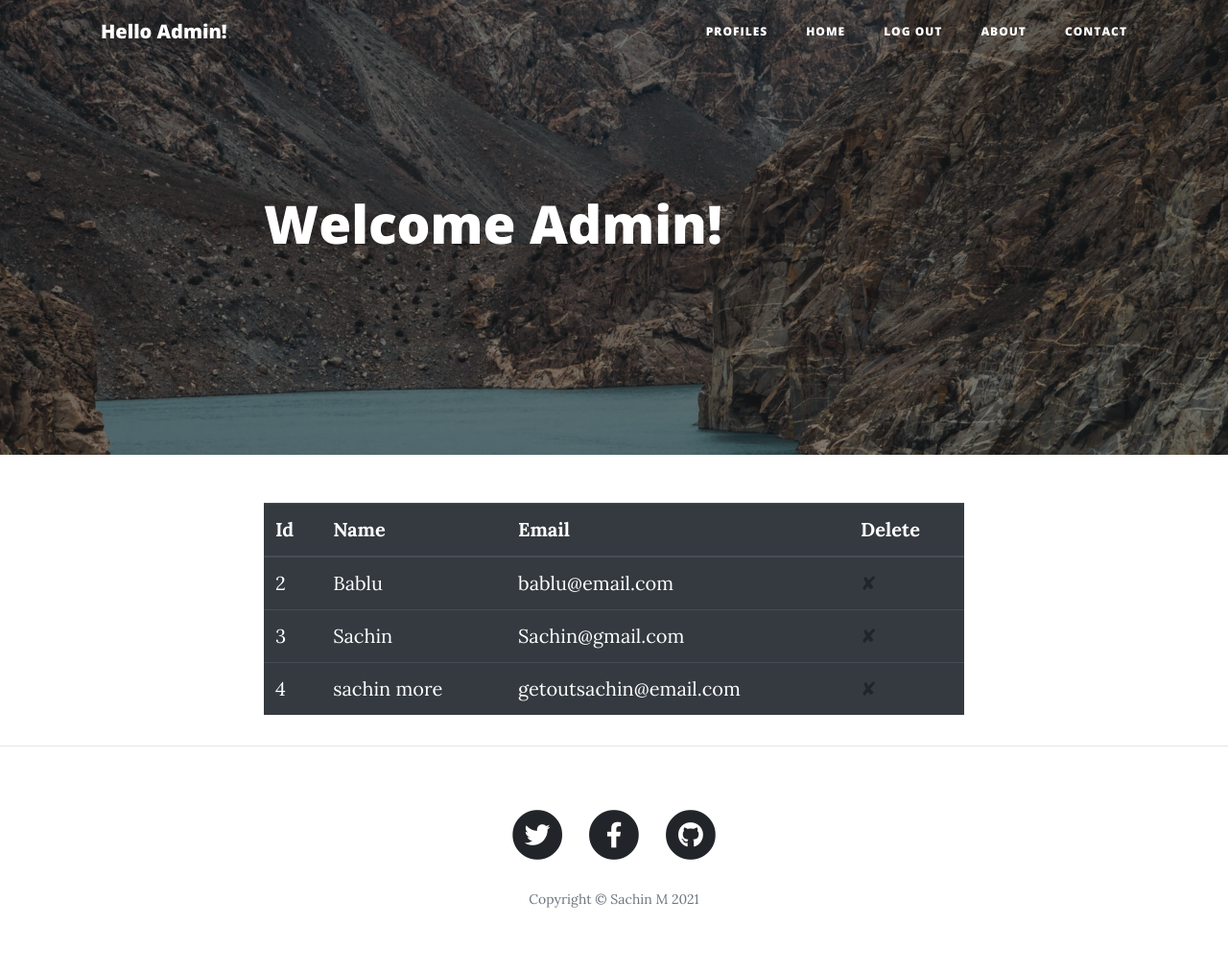
After one commit to sachinmoze/sachin-blog, a Flask app: page /user-profiles in a window 1280 px wide. The commit adds this page. Shown: the whole page at 96% size. Run offline with Flask 2, Linux system fonts and the light colour scheme; a user stored in the database is signed in; data comes from the database, SQL or seed files in the repository; both versions use the stored data as it was after the commit; some libraries are stand-ins or nearby versions.

Commit message:
Added custom pages for users, admin, to delete user route.

```diff
--- a/forms.py
+++ b/forms.py
@@ -12,13 +12,13 @@ class CreatePostForm(FlaskForm):
     submit = SubmitField("Submit Post")
 
 class RegisterForm(FlaskForm):
+    name = StringField(label='Name', validators=[DataRequired()])
     email = StringField(label='Email',validators=[DataRequired(),
         validators.Length(min=8, message=(u'Little short for an email address?')),
         validators.Email(message=(u'Invalid email address.'))
     ])
     password = PasswordField(label='Password',validators=[DataRequired(),
     validators.Length(min=8, message=(u'Password must be atleast 8 characters long'))])
-    name= StringField(label='Name', validators=[DataRequired()])
     submit= SubmitField(label='Sign Me Up!',validators=[DataRequired()])
 
 class LoginForm(FlaskForm):
--- a/main.py
+++ b/main.py
@@ -234,7 +234,55 @@ def delete_post(post_id):
     db.session.commit()
     return redirect(url_for('get_all_posts'))
 
+@app.route('/user')
+@login_required
+def user_info():
+    user_id=int(request.args.get('id'))
+    user_name= request.args.get('name')
+    if user_id != current_user.id:
+        return abort(403)
+    else:
+        user = User.query.get(user_id)
+        return render_template('user_info.html', user=user)
+
+@app.route('/edit-details/<int:id>', methods=['GET','POST'])
+@login_required
+def edit_user(id):
+    if id != current_user.id:
+        return abort(403)
+    else:
+        user = User.query.get(id)
+        edit_user = RegisterForm(
+            name=user.name,
+            email=user.email,
+            password=user.password)
+        if edit_user.validate_on_submit():
+            if not check_password_hash(user.password, edit_user.password.data):
+                flash('Password does not match, Please try again!')
+            else:
+                user.name = edit_user.name.data
+                user.email = edit_user.email.data
+                db.session.commit()
+                flash('Details saved successfully.!')
+                return redirect(url_for("user_info", id=current_user.id))
+        return render_template('user_info.html', form=edit_user, is_edit= True)
+
+@app.route('/user-profiles')
+@admin_only
+@login_required
+def profiles():
+    users = User.query.all()
+    return render_template('admin-page.html', users=users)
+
+@app.route('/delete-user/<int:user_id>')
+@admin_only
+@login_required
+def delete_user(user_id):
+    user_to_delete = User.query.get(user_id)
+    db.session.delete(user_to_delete)
+    db.session.commit()
+    return redirect(url_for('profiles'))
 
 if __name__ == "__main__":
-    app.run(host='0.0.0.0', port=5000)
-    #app.run(debug=True)
+    #app.run(host='0.0.0.0', port=5000)
+    app.run(debug=True)
--- /dev/null
+++ b/templates/admin-page.html
@@ -0,0 +1,64 @@
+{% include "header.html" %}
+{% import "bootstrap/wtf.html" as wtf %}
+
+<!-- Page Header -->
+<header class="masthead" style="background-image: url({{ url_for('static', filename='img/profile.jpg')}})">
+    <div class="overlay"></div>
+    <div class="container">
+        <div class="row">
+            <div class="col-lg-8 col-md-10 mx-auto">
+                <div class="post-heading">
+                    <h1>Welcome {{current_user.name}}!</h1>
+<!--                    <span class="meta">Wants to contribute on blogs ? <a href="{{url_for('contact')}}">Contact me!</a></span>-->
+                </div>
+            </div>
+        </div>
+    </div>
+</header>
+
+<!-- Post Content -->
+<article>
+
+    <div class="container">
+        <div class="row">
+            <div class="col-lg-8 col-md-10 mx-auto col-sm-12">
+<!--                {% for user in users %}-->
+
+<!--                <p><span class="meta">{{user.id}}.</span> Name: {{user.name}}-->
+<!--                    <span class="meta" style="text-align:left;">        ✘</span></p>-->
+<!--                <p>Email: {{user.email}}</p>-->
+<!--                <hr>-->
+<!--                {% endfor %}-->
+
+                <table class="table table-hover table-dark">
+
+                <thead>
+                <tr>
+                    <th scope="col">Id</th>
+                    <th scope="col">Name</th>
+                    <th scope="col">Email</th>
+                    <th scope="col">Delete</th>
+                </tr>
+                </thead>
+
+                <tbody>
+                {% for user in users[1:] %}
+                <tr>
+                        <td>{{user.id}}</td>
+                        <td>{{user.name}}</td>
+                        <td>{{user.email}}</td>
+                    <td><a href="{{url_for('delete_user', user_id=user.id) }}">✘</a></td>
+                </tr>
+                {% endfor %}
+                </tbody>
+            </table>
+
+
+
+            </div>
+        </div>
+    </div>
+</article>
+
+<hr>
+{% include "footer.html" %}
--- a/templates/header.html
+++ b/templates/header.html
@@ -28,10 +28,12 @@
   <!-- Navigation -->
   <nav class="navbar navbar-expand-lg navbar-light fixed-top" id="mainNav">
     <div class="container">
+
       {% if not current_user.is_authenticated: %}
       <a class="navbar-brand" href="{{url_for('get_all_posts')}}">Sachin's Blog</a>
       {% else: %}
-      <a class="navbar-brand" href="{{url_for('get_all_posts')}}">Hello {{current_user.name}}!</a>
+      <a class="navbar-brand" href="{{url_for('user_info', id=current_user.id, name=current_user.name)}}">
+          Hello {{current_user.name}}!</a>
       {% endif %}
 
       <button class="navbar-toggler navbar-toggler-right" type="button" data-toggle="collapse" data-target="#navbarResponsive" aria-controls="navbarResponsive" aria-expanded="false" aria-label="Toggle navigation">
@@ -40,6 +42,12 @@
       </button>
       <div class="collapse navbar-collapse" id="navbarResponsive">
         <ul class="navbar-nav ml-auto">
+
+          {% if current_user.id == 1: %}
+              <li class="nav-item">
+                  <a class="nav-link" href="{{ url_for('profiles') }}">Profiles</a>
+              </li>
+          {% endif %}
           <li class="nav-item">
             <a class="nav-link" href="{{ url_for('get_all_posts') }}">Home</a>
           </li>
```
Also changed, not shown: about page.txt (added, +17 -0 lines), templates/user_info.html (added, +53 -0 lines), blog.db (added), static/img/profile.jpg (added).
